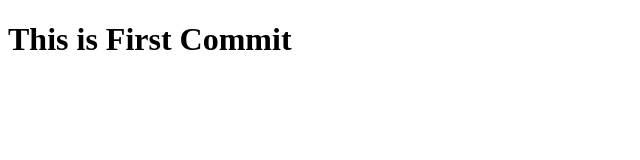
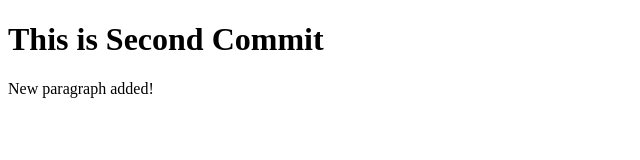
Before and after one commit to rahul-pal-mastizone/Github_Commit_Test, a plain HTML site: page index.html in a window 1280 px wide. Shown: the whole page, without its empty margins (0-640 px from the left). Drawn offline with Linux system fonts and the light colour scheme.

Commit message:
Second Commit - added paragraph

```diff
--- a/index.html
+++ b/index.html
@@ -1,9 +1,10 @@
 <!DOCTYPE html>
 <html>
 <head>
-    <title>First Commit</title>
+    <title>Second Commit</title>
 </head>
 <body>
-    <h1>This is First Commit</h1>
+    <h1>This is Second Commit</h1>
+    <p>New paragraph added!</p>
 </body>
 </html>
```
